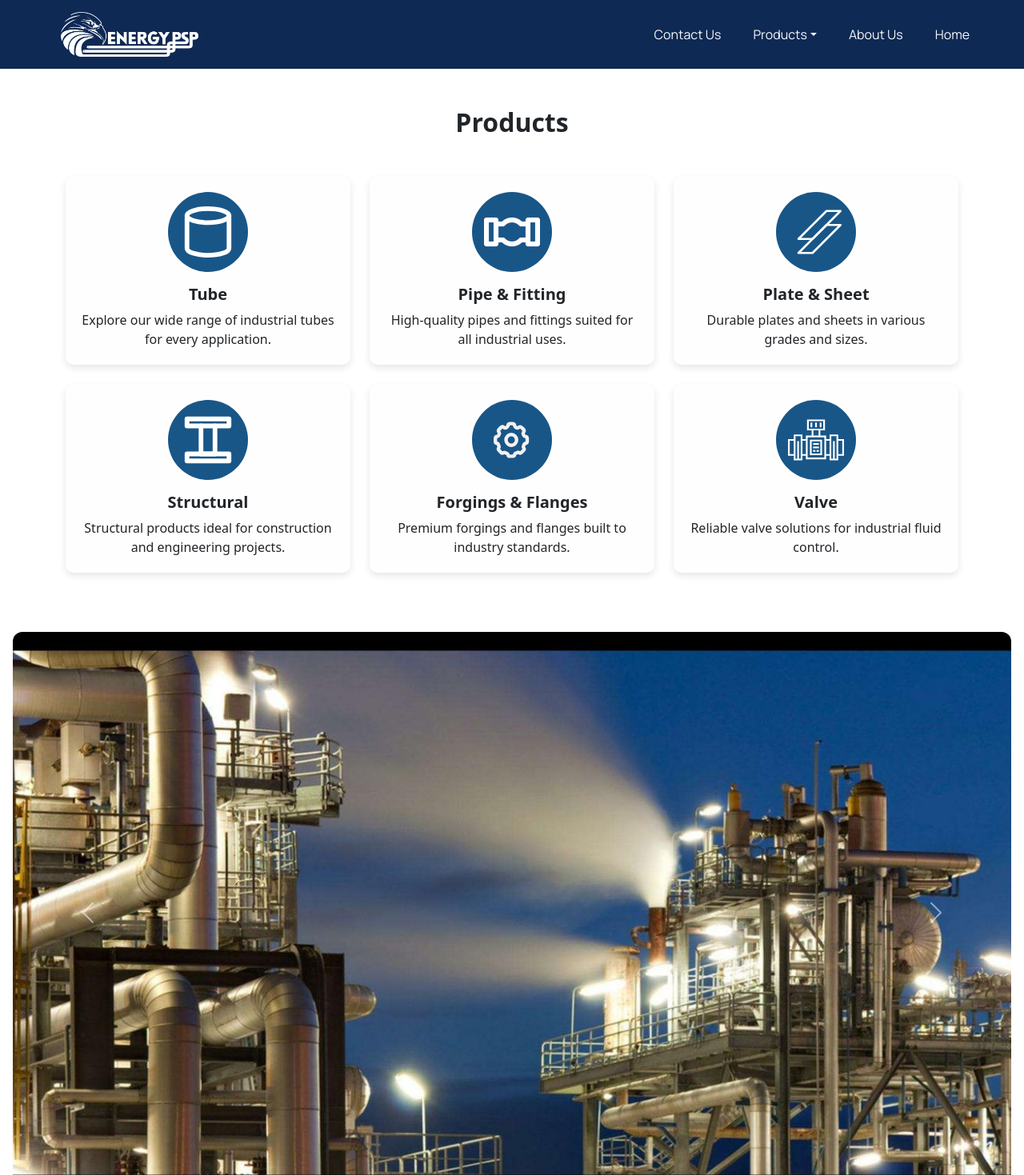
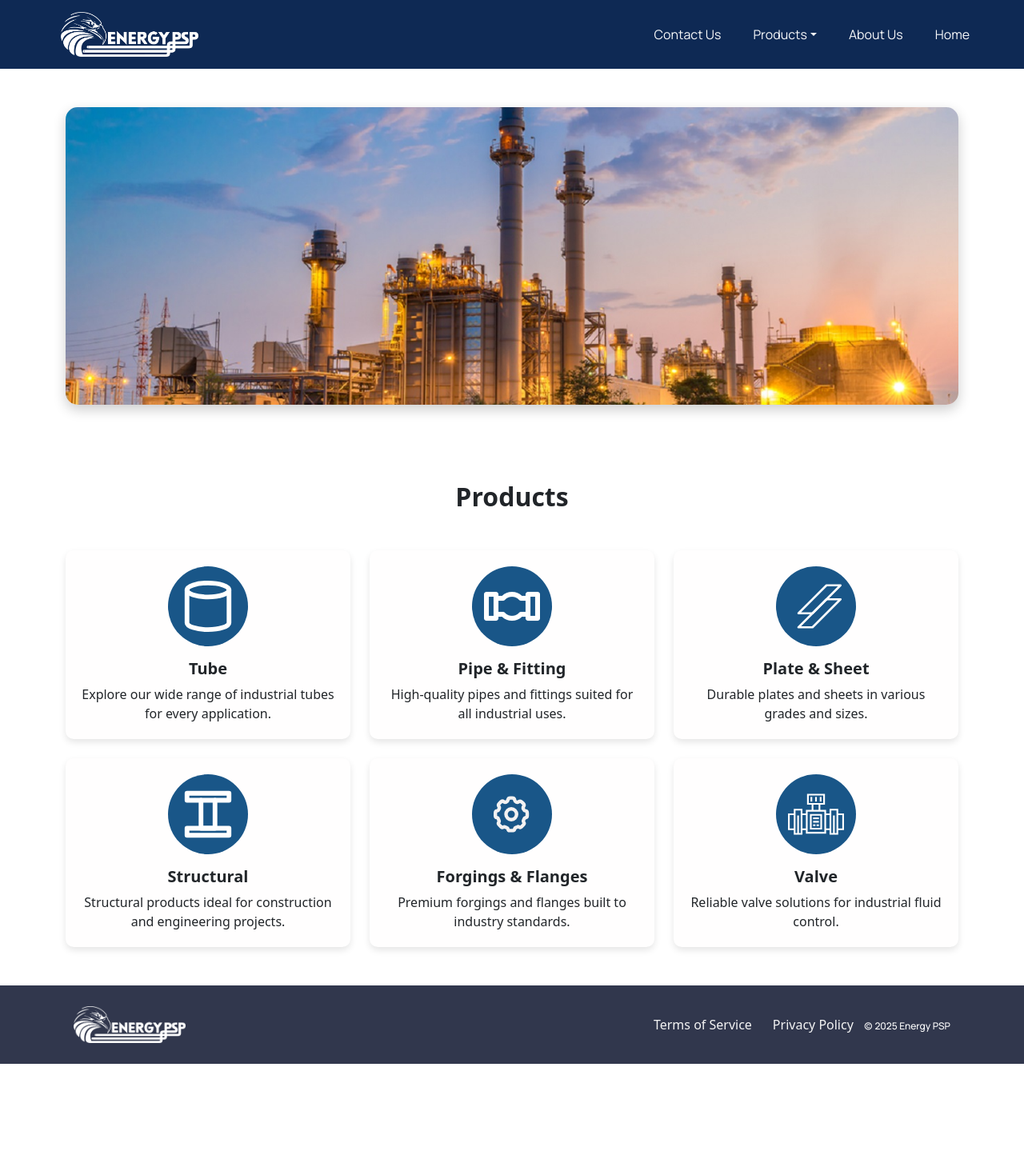
Before and after one commit to Am-bahrehdar/EnergyPSP, a Gatsby site: page / in a window 1280 px wide. Shown: the top 1469 px of the page at 80% size. After the commit the page ends 1330 px from the top, so only its background shows below. Built offline with nearby package versions, Linux system fonts and the light colour scheme; Gatsby itself is replaced by a stand-in of ours.

Commit message:
Re worked carosel and use image optimization

```diff
--- a/src/components/Carousel/Index.js
+++ b/src/components/Carousel/Index.js
@@ -1,58 +1,73 @@
 import React from "react"
-import "bootstrap/dist/css/bootstrap.min.css"
-import "bootstrap/dist/js/bootstrap.bundle.min.js"
+import { graphql, useStaticQuery } from "gatsby"
+import { GatsbyImage } from "gatsby-plugin-image"
+import classNames from "classnames"
 import * as styles from "./styles.module.scss"
-import classNames from "classnames"
-import slide1 from "../../images/Carousel/PIPING-1600x840-1.jpg"
-import slide2 from "../../images/Carousel/POWERPLANT-2022.jpg"
-import slide3 from "../../images/Carousel/Thermal-Power-Plant.jpg"
 
 const Carousel = () => {
+  const data = useStaticQuery(graphql`
+    query {
+      slide1: file(relativePath: { eq: "carousel/slide1.jpg" }) {
+        childImageSharp {
+          gatsbyImageData(
+            width: 1200
+            height: 400
+            placeholder: DOMINANT_COLOR
+            formats: [AUTO, WEBP, AVIF]
+          )
+        }
+      }
+      slide2: file(relativePath: { eq: "carousel/slide2.jpg" }) {
+        childImageSharp {
+          gatsbyImageData(
+            width: 1200
+            height: 400
+            placeholder: DOMINANT_COLOR
+            formats: [AUTO, WEBP, AVIF]
+          )
+        }
+      }
+      slide3: file(relativePath: { eq: "carousel/slide3.jpg" }) {
+        childImageSharp {
+          gatsbyImageData(
+            width: 1200
+            height: 400
+            placeholder: DOMINANT_COLOR
+            formats: [AUTO, WEBP, AVIF]
+          )
+        }
+      }
+    }
+  `)
+
+  const slides = [
+    { image: data.slide1.childImageSharp.gatsbyImageData, alt: "Slide 1" },
+    { image: data.slide2.childImageSharp.gatsbyImageData, alt: "Slide 2" },
+    { image: data.slide3.childImageSharp.gatsbyImageData, alt: "Slide 3" },
+  ]
+
   return (
-    <div className="d-flex justify-content-center px-3 py-4">
+    <div className="container py-5 d-none d-md-block">
+      {/* ✅ Hide carousel on small screens (mobile) */}
       <div
-        id="carousel"
+        id="carouselExampleAutoplaying"
         className={classNames("carousel slide", styles.carousel)}
         data-bs-ride="carousel"
-        style={{ maxWidth: "100%", borderRadius: "12px", overflow: "hidden" }}
       >
         <div className="carousel-inner">
-          <div className="carousel-item active">
-            <img src={slide1} className="d-block w-100" alt="Slide 1" />
-          </div>
-          <div className="carousel-item">
-            <img src={slide2} className="d-block w-100" alt="Slide 2" />
-          </div>
-          <div className="carousel-item">
-            <img src={slide3} className="d-block w-100" alt="Slide 3" />
-          </div>
+          {slides.map((slide, idx) => (
+            <div
+              className={classNames("carousel-item", { active: idx === 0 })}
+              key={idx}
+            >
+              <GatsbyImage
+                image={slide.image}
+                alt={slide.alt}
+                className="d-block w-100"
+              />
+            </div>
+          ))}
         </div>
-
-        <button
-          className="carousel-control-prev"
-          type="button"
-          data-bs-target="#carousel"
-          data-bs-slide="prev"
-        >
-          <span
-            className="carousel-control-prev-icon"
-            aria-hidden="true"
-          ></span>
-          <span className="visually-hidden">Previous</span>
-        </button>
-
-        <button
-          className="carousel-control-next"
-          type="button"
-          data-bs-target="#carousel"
-          data-bs-slide="next"
-        >
-          <span
-            className="carousel-control-next-icon"
-            aria-hidden="true"
-          ></span>
-          <span className="visually-hidden">Next</span>
-        </button>
       </div>
     </div>
   )
--- a/src/components/Carousel/styles.module.scss
+++ b/src/components/Carousel/styles.module.scss
@@ -1,4 +1,23 @@
 .carousel {
-  // your styles here
-  margin-top: 2px;
+  border-radius: 15px;
+  overflow: hidden;
+  box-shadow: 0 6px 16px rgba(0, 0, 0, 0.2);
+
+  .carousel-inner {
+    border-radius: 15px;
+  }
+
+  .carousel-item {
+    height: 400px; // 🛠 Fixed height for all slides
+
+    .gatsby-image-wrapper {
+      height: 100%;
+    }
+
+    img {
+      height: 100%;
+      width: 100%;
+      object-fit: cover;
+    }
+  }
 }
--- a/src/pages/index.js
+++ b/src/pages/index.js
@@ -1,7 +1,7 @@
 import * as React from "react"
 import Seo from "../components/seo"
 import Carousel from "../components/Carousel/Index"
-import ProductCard from "../components/ProductCard/index"
+import ProductCard from "../components/productCard/index"
 
 const IndexPage = () => (
   <>
@@ -10,8 +10,8 @@ const IndexPage = () => (
       description="Welcome to Energy PSP – your source for industrial piping, valves, and gaskets."
     />
     <main>
+      <Carousel />
       <ProductCard />
-      <Carousel />
     </main>
   </>
 )
```
Also changed, not shown: src/images/Carousel/PIPING-1600x840-1.jpg (deleted), src/images/Carousel/POWERPLANT-2022.jpg (deleted), src/images/Carousel/Thermal-Power-Plant.jpg (deleted), src/images/carousel/slide1.jpg (added), src/images/carousel/slide2.jpg (added), src/images/carousel/slide3.jpg (added).
